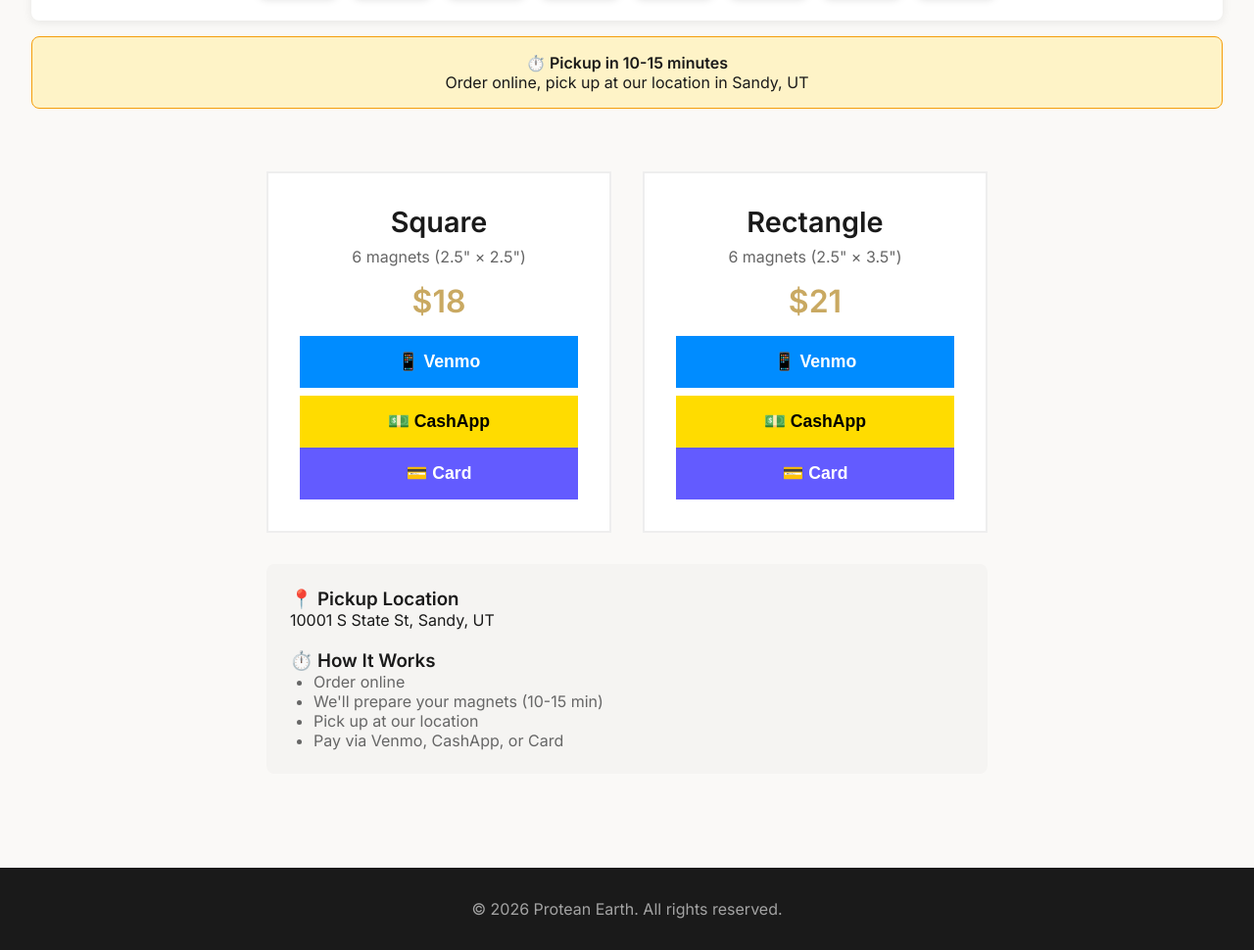
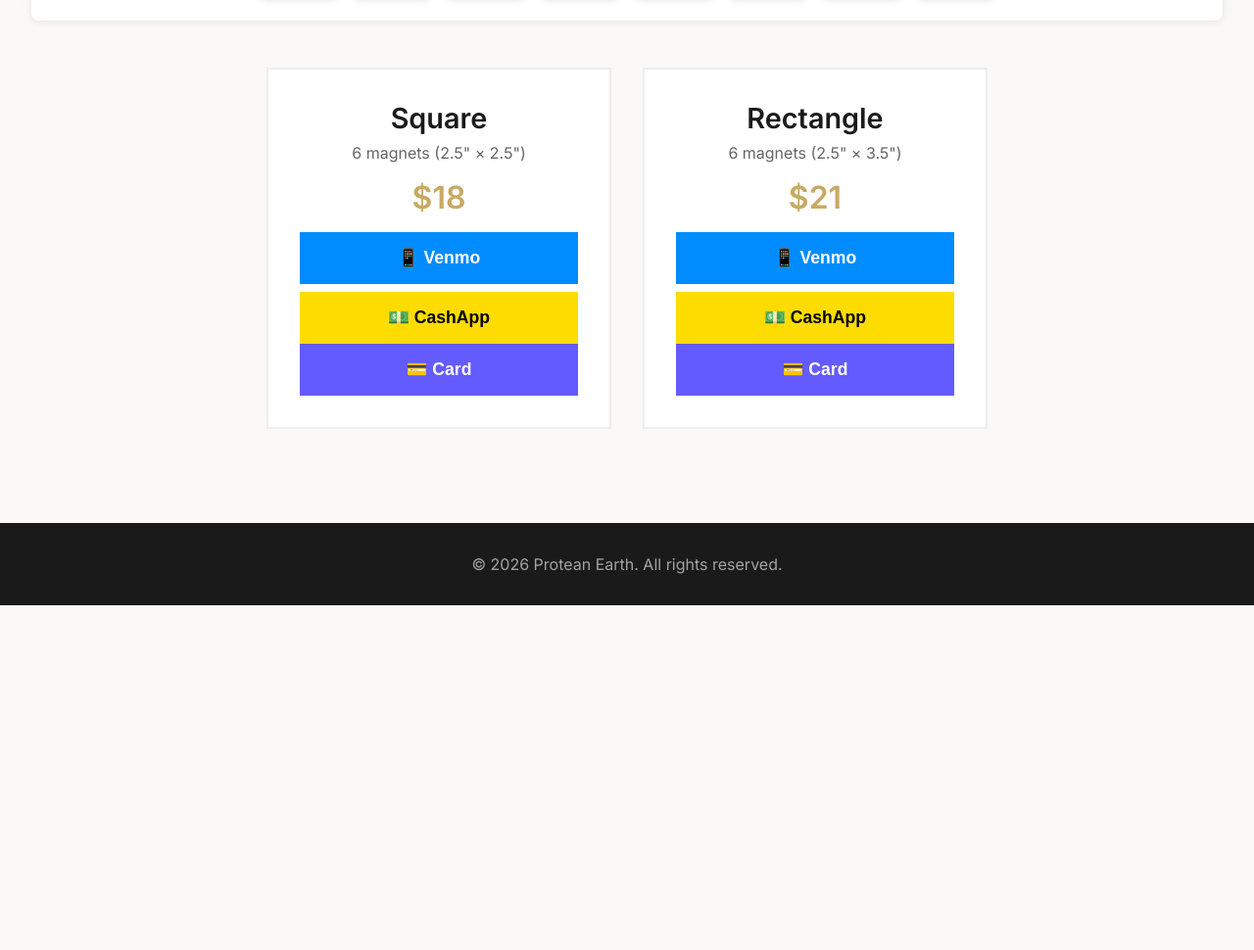
Before and after one commit to hannibalSCIPIO/protean-earth, a website: page public/venues.html in a window 1280 px wide. Shown: the part 361-1331 px from the top of the page at 98% size. After the commit the page ends 979 px from the top, so only its background shows below. Drawn offline with nearby package versions, Linux system fonts and the light colour scheme.

Commit message:
Clean up venues page - remove pickup location and how it works

```diff
--- a/public/venues.html
+++ b/public/venues.html
@@ -126,11 +126,6 @@
         <img src="sample.jpg" alt="Product 8">
     </div>
 
-    <div class="pickup-notice">
-        <strong>⏱️ Pickup in 10-15 minutes</strong><br>
-        Order online, pick up at our location in Sandy, UT
-    </div>
-
     <div class="container">
         <div class="products-grid">
             <div class="product-card">
@@ -150,19 +145,6 @@
                 <button class="btn cashapp-btn" onclick="orderVenueCashApp('rect', 21)">💵 CashApp</button>
                 <button class="btn stripe-btn" onclick="orderVenueStripe('rect', 21)">💳 Card</button>
             </div>
-        </div>
-
-        <div class="info-box">
-            <h3>📍 Pickup Location</h3>
-            <p>10001 S State St, Sandy, UT</p>
-            <br>
-            <h3>⏱️ How It Works</h3>
-            <ul style="padding-left: 1.5rem; color: #666;">
-                <li>Order online</li>
-                <li>We'll prepare your magnets (10-15 min)</li>
-                <li>Pick up at our location</li>
-                <li>Pay via Venmo, CashApp, or Card</li>
-            </ul>
         </div>
     </div>
 
```
